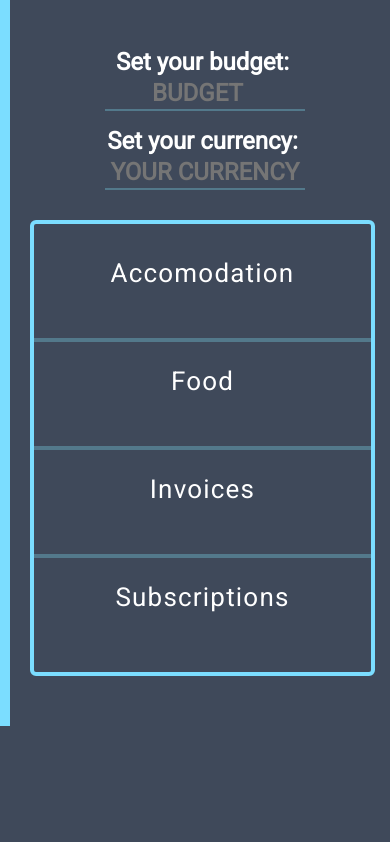
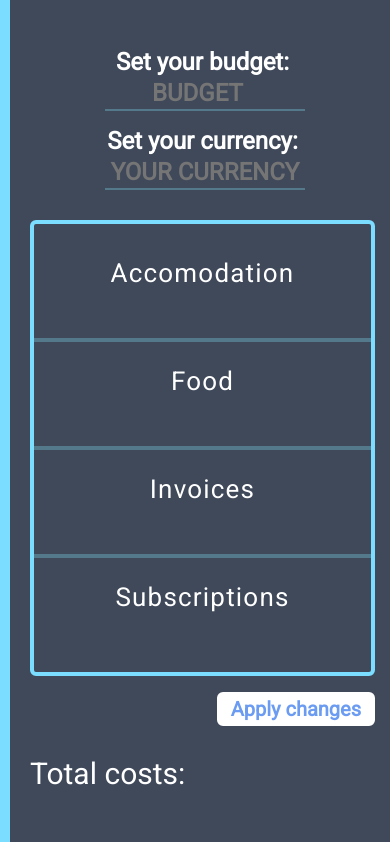
Before and after one commit to Cipriangr/finance-planning, a website: page index.html in a window 390 px wide. Shown: the part 359-1201 px from the top of the page. Before the commit the page ends 1085 px from the top, so only its background shows below. Drawn offline with nearby package versions, Linux system fonts and the light colour scheme.

Commit message:
added total cost functionality/edits responsive

```diff
--- a/app.js
+++ b/app.js
@@ -7,6 +7,8 @@ $(function(){
   const food = [JSON.parse(localStorage.getItem('food'))];
   const invoices = [JSON.parse(localStorage.getItem('invoices'))];
   const subscriptions = [JSON.parse(localStorage.getItem('subscriptions'))];
+
+  let totalCosts= []
 
 
 
@@ -70,7 +72,7 @@ $(function(){
     var value = this.value.toUpperCase();
     $('.value').text(value)
     accomodation.push(value)
-    console.log(`${this.dataset.type}`)
+    // console.log(`${this.dataset.type}`)
     localStorage.setItem(`${this.dataset.type}`, JSON.stringify(value))
   })
 
@@ -79,7 +81,7 @@ $(function(){
     var value = this.value.toUpperCase();
     $('.value').text(value)
     food.push(value)
-    console.log(`${this.dataset.type}`)
+    // console.log(`${this.dataset.type}`)
     localStorage.setItem(`${this.dataset.type}`, JSON.stringify(value))
   })
 
@@ -88,7 +90,7 @@ $(function(){
     var value = this.value.toUpperCase();
     $('.value').text(value)
     invoices.push(value)
-    console.log(`${this.dataset.type}`)
+    // console.log(`${this.dataset.type}`)
     localStorage.setItem(`${this.dataset.type}`, JSON.stringify(value))
   })
 
@@ -97,7 +99,7 @@ $(function(){
     var value = this.value.toUpperCase();
     $('.value').text(value)
     subscriptions.push(value)
-    console.log(`${this.dataset.type}`)
+    // console.log(`${this.dataset.type}`)
     localStorage.setItem(`${this.dataset.type}`, JSON.stringify(value))
   })
 
@@ -106,4 +108,13 @@ $(function(){
   $('*[data-type="invoices"]').val(invoices)
   $('*[data-type="subscriptions"]').val(subscriptions)
 
+
+  $('.costs-list input[type=number]').each(function(){
+    totalCosts.push(parseInt($(this).val()))
+  })
+
+  totalCosts = totalCosts.reduce((total, current) => total + current, 0);
+
+  $('.total').html(totalCosts)
+  $('.chosen-currency').html(currency)
 })
--- a/index.html
+++ b/index.html
@@ -25,7 +25,7 @@
           <button class="close">X</button>
           <ul>
             <li><span>‼️ </span>The project is in progress, more features are about to be added;</li>
-            <li>Year, Month, Budget and Currency can be edited by user;</li>
+            <li>Year(numbers), Month, Budget and Currency(EX: EUR, RON) can be edited by user;</li>
             <li>All data are saved in localhost;</li>
           </ul>
         </div>
@@ -75,6 +75,12 @@
           </div>
         </li>
       </ol>
+      <div class="changes">
+        <button class="apply" onClick="window.location.reload();">Apply changes</button>
+      </div>
+      <div class="total-costs">
+        <h3>Total costs: <span class="total"> </span> <span class="chosen-currency"></span></h3>
+      </div>
     </div>
   </div>
 
--- a/style/style.scss
+++ b/style/style.scss
@@ -249,5 +249,32 @@ h1,h2,h3,h4,h5,h6{
         }
       }
     }
+    .changes{
+      display: flex;
+      justify-content: flex-end;
+      .apply{
+        background-color: white;
+        border: 2px solid white;
+        color: $primary-color;
+        font: 600 20px/24px 'Roboto';
+        margin-bottom: 10px;
+        display: block;
+        border-radius: 6px;
+        padding: 3px 12px;
+        transition: all 0.25s ease-in-out;
+        cursor: pointer;
+        &:hover{
+          background-color: $primary-color;
+          color: white;
+          border-color: $primary-color;
+        }
+      }
+    }
+    .total-costs{
+      margin-top: 20px;
+      h3{
+        font: 400 30px/36px 'Roboto';
+      }
+    }
   }
 }
```
Also changed, not shown: style/style.css, 3 other files.
